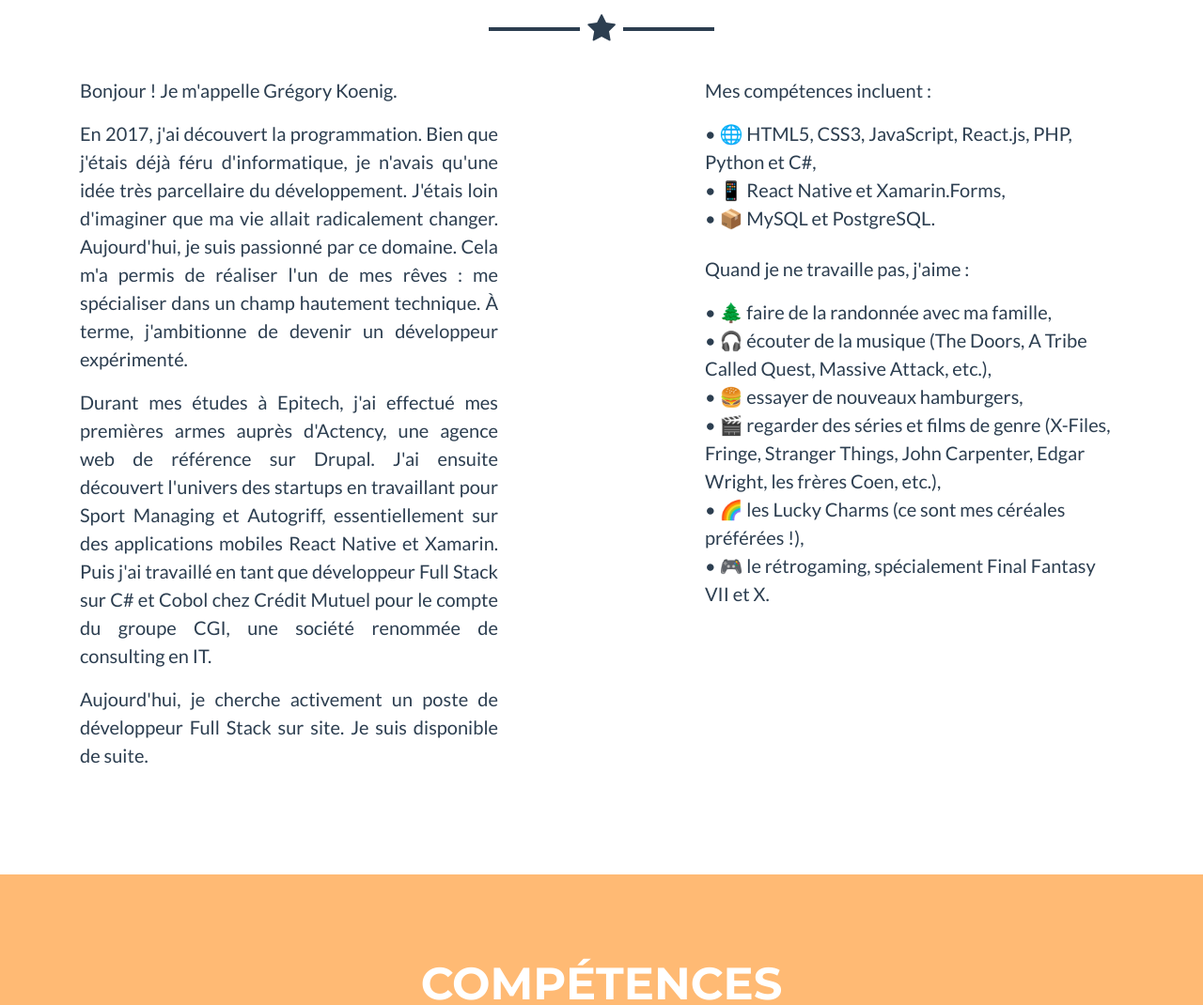
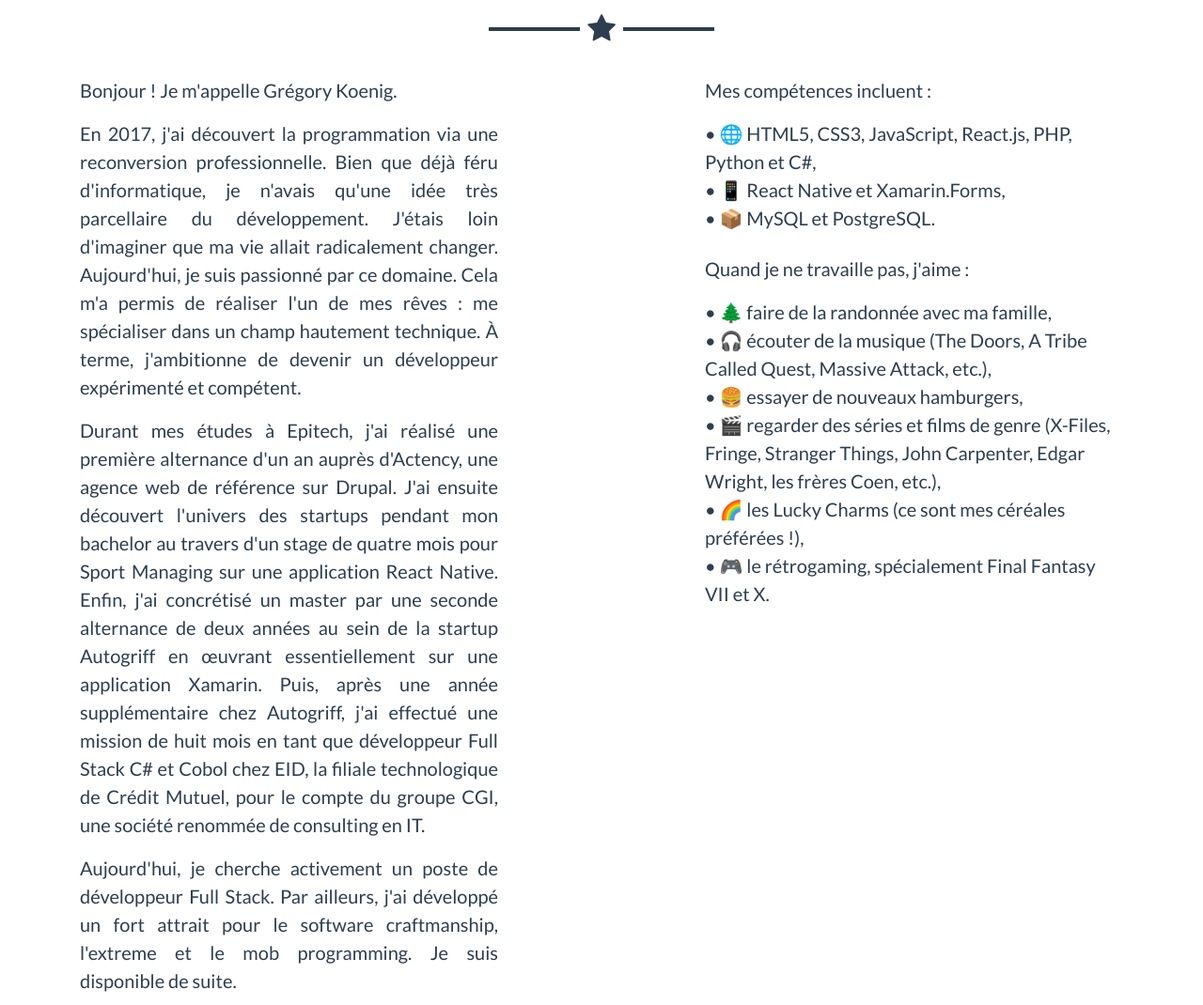
Before and after one commit to gregory-koenig/gregory-koenig.github.io, a plain HTML site: page index.html in a window 1280 px wide. Shown: the part 1060-2130 px from the top of the page at 94% size. Drawn offline with Linux system fonts and the light colour scheme.

Commit message:
Update index.html

```diff
--- a/index.html
+++ b/index.html
@@ -119,27 +119,28 @@
                     </p>
 
                     <p class="lead text-justify">
-                        En 2017, j'ai découvert la programmation. Bien que j'étais déjà féru d'informatique, je n'avais
-                        qu'une idée très parcellaire du développement. J'étais loin d'imaginer que ma vie allait
-                        radicalement changer.
-                        Aujourd'hui, je suis passionné par ce domaine. Cela m'a permis de réaliser l'un de mes rêves :
-                        me spécialiser dans un champ hautement technique. À terme, j'ambitionne de devenir un
-                        développeur expérimenté.
+                        En 2017, j'ai découvert la programmation via une reconversion professionnelle. Bien que déjà féru
+                        d'informatique, je n'avais qu'une idée très parcellaire du développement. J'étais loin d'imaginer
+                        que ma vie allait radicalement changer. Aujourd'hui, je suis passionné par ce domaine. Cela m'a
+                        permis de réaliser l'un de mes rêves : me spécialiser dans un champ hautement technique. À terme,
+                        j'ambitionne de devenir un développeur expérimenté et compétent.
                     </p>
 
                     <p class="lead text-justify">
-                        Durant mes études à Epitech, j'ai effectué mes premières armes auprès d'Actency, une agence web
-                        de référence sur Drupal.
-                        J'ai ensuite découvert l'univers des startups en travaillant pour Sport Managing et Autogriff,
-                        essentiellement sur des
-                        applications mobiles React Native et Xamarin. Puis j'ai travaillé en tant que développeur Full
-                        Stack sur C# et Cobol
-                        chez Crédit Mutuel pour le compte du groupe CGI, une société renommée de consulting en IT.
+                        Durant mes études à Epitech, j'ai réalisé une première alternance d'un an auprès d'Actency,
+                        une agence web de référence sur Drupal. J'ai ensuite découvert l'univers des startups pendant
+                        mon bachelor au travers d'un stage de quatre mois pour Sport Managing sur une application React
+                        Native. Enfin, j'ai concrétisé un master par une seconde alternance de deux années au sein de
+                        la startup Autogriff en œuvrant essentiellement sur une application Xamarin. Puis, après une année
+                        supplémentaire chez Autogriff, j'ai effectué une mission de huit mois en tant que développeur Full
+                        Stack C# et Cobol chez EID, la filiale technologique de Crédit Mutuel, pour le compte du groupe CGI,
+                        une société renommée de consulting en IT.
                     </p>
 
                     <p class="lead text-justify">
-                        Aujourd'hui, je cherche activement un poste de développeur Full Stack sur site. Je suis
-                        disponible de suite.
+                        Aujourd'hui, je cherche activement un poste de développeur Full Stack. Par ailleurs, j'ai développé
+                        un fort attrait pour le software craftmanship, l'extreme et le mob programming. Je suis disponible
+                        de suite.
                     </p>
                 </div>
 
@@ -149,7 +150,7 @@
                     </p>
 
                     <ul class="list-group lead">
-                        <li class="list-group">• 🌐 HTML5, CSS3, JavaScript, React.js, PHP, Python et C#, </li>
+                        <li class="list-group">• 🌐 HTML5, CSS3, JavaScript, React.js, PHP, Python et C#,</li>
                         <li class="list-group">• 📱 React Native et Xamarin.Forms,</li>
                         <li class="list-group">• 📦 MySQL et PostgreSQL.</li>
                     </ul>
```
